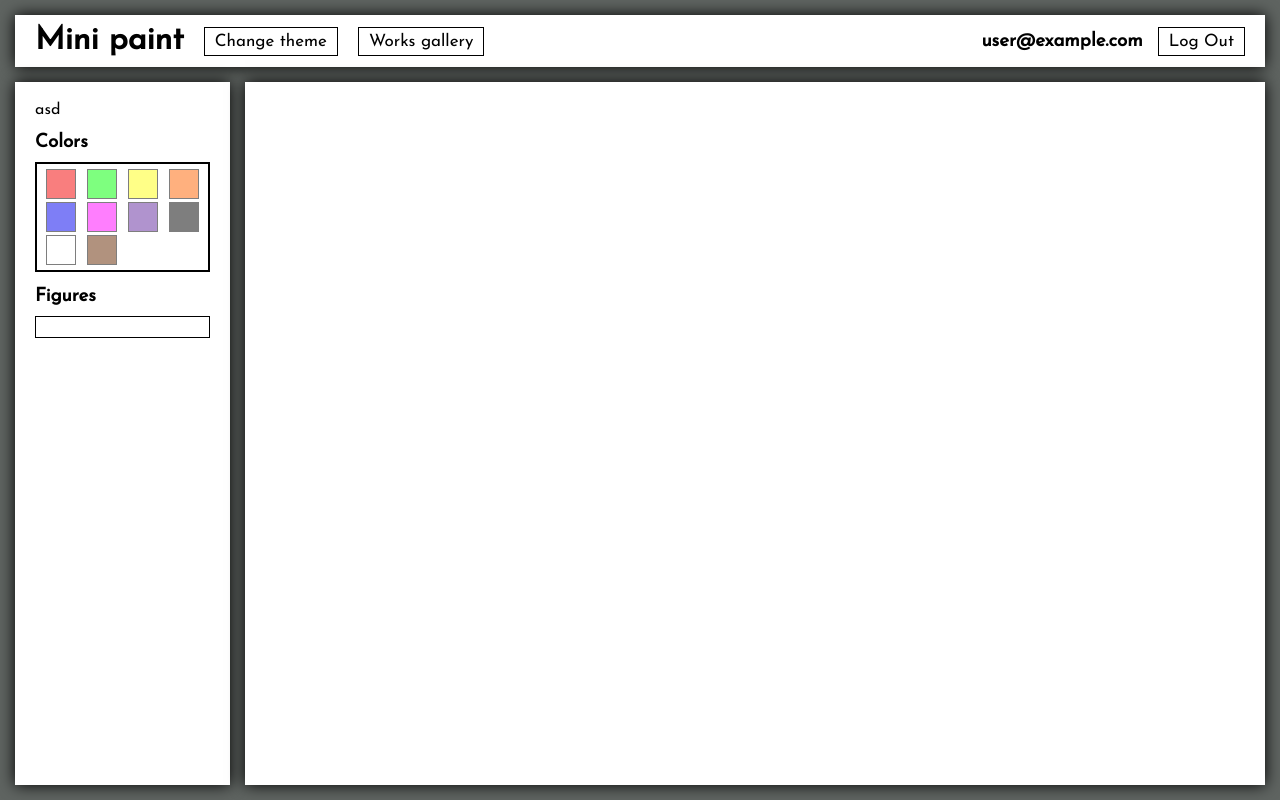
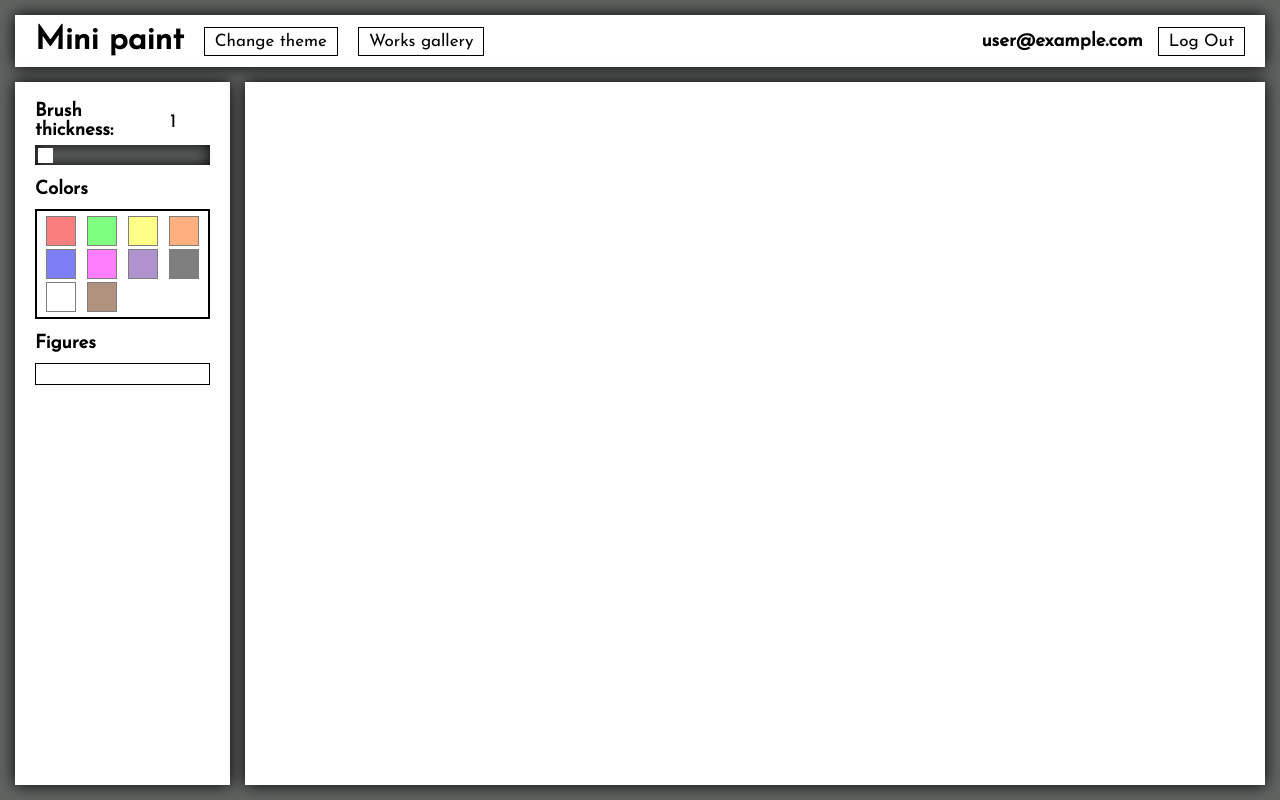
Before and after one commit to kirpichev228/mini-paint, a Vue app in the folder mini-paint/: page / in a window 1280 px wide. Built offline with nearby package versions, Linux system fonts and the light colour scheme; no server answers; sample sign-in values are in the browser's storage.

Commit message:
jst-694 implement brush range

```diff
--- a/mini-paint/src/components/SideBar.vue
+++ b/mini-paint/src/components/SideBar.vue
@@ -1,7 +1,7 @@
 <template>
   <aside>
-    asd
-    <ColorsBar> </ColorsBar>
+    <BrushRange />
+    <ColorsBar />
     <FiguresBar />
   </aside>
 </template>
@@ -9,11 +9,7 @@
 <script setup lang="ts">
 import ColorsBar from '@/components/ColorsBar.vue'
 import FiguresBar from '@/components/FiguresBar.vue'
-// import { useCanvasStore } from '@/stores/canvasStore';
-
-// const canvasStore = useCanvasStore()
-
-// const colors = canvasStore.getColors.value
+import BrushRange from '@/components/UI/BrushRange.vue'
 </script>
 
 <style scoped>
--- a/mini-paint/src/components/ThemeModal.vue
+++ b/mini-paint/src/components/ThemeModal.vue
@@ -52,6 +52,7 @@ const setShadow = (event: Event): void => {
 <style scoped>
 .theme-wrapper {
   position: absolute;
+  z-index: 2;
   top: 9.3%;
   left: 11%;
   width: 200px;
--- /dev/null
+++ b/mini-paint/src/components/UI/BrushRange.vue
@@ -0,0 +1,88 @@
+<template>
+  <div class="brush-wrapper">
+    <h3 class="heading">
+      Brush thickness:
+      <input
+        type="number"
+        min="1"
+        max="10"
+        step="0.1"
+        class="number"
+        :value="brushThickness"
+        @change="setBrushThckness"
+      />
+    </h3>
+    <input
+      type="range"
+      min="1"
+      max="10"
+      step="0.1"
+      class="range"
+      :value="brushThickness"
+      @change="setBrushThckness"
+    />
+  </div>
+</template>
+
+<script setup lang="ts">
+import { useCanvasStore } from '@/stores/canvasStore'
+
+const canvasStore = useCanvasStore()
+
+const brushThickness = canvasStore.getBrushThickness
+
+const setBrushThckness = (event: Event) => {
+  const target = event.target as HTMLInputElement
+  canvasStore.setBrushThikness(target.value)
+}
+</script>
+
+<style scoped>
+.brush-wrapper {
+  width: 100%;
+  display: flex;
+  flex-direction: column;
+  gap: 5px;
+}
+
+.heading {
+  display: flex;
+  align-items: center;
+  gap: 5px;
+}
+
+.number {
+  cursor: pointer;
+  outline: none;
+  border: none;
+  font-size: 19px;
+  width: 40px;
+  padding-top: 2px;
+}
+
+input[type='range'] {
+  appearance: none;
+  -webkit-appearance: none;
+  width: 100%;
+  height: 20px;
+  padding: 0 3px;
+  background: var(--color-background);
+  box-shadow: inset var(--color-shadow);
+  cursor: pointer;
+}
+
+input[type='range']::-webkit-slider-thumb {
+  -webkit-appearance: none;
+  width: 15px;
+  height: 15px;
+  background: var(--color-primary);
+  border-radius: 0;
+}
+
+input[type='range']::-moz-range-thumb {
+  width: 15px;
+  height: 15px;
+  background: var(--color-primary);
+  border-radius: 0;
+}
+</style>
--- a/mini-paint/src/stores/canvasStore.ts
+++ b/mini-paint/src/stores/canvasStore.ts
@@ -15,13 +15,18 @@ export const useCanvasStore = defineStore('canvasStore', () => {
     '#652700'
   ])
   const pickedColor = ref('')
+  const brushThickness = ref('1')
 
   const getColors = computed(() => colors)
   const getPickedColor = computed(() => pickedColor)
+  const getBrushThickness = computed(() => brushThickness)
 
   function setPickedColor(color: string) {
     pickedColor.value = color
   }
+  function setBrushThikness(value: string) {
+    brushThickness.value = value
+  }
 
-  return { getColors, getPickedColor, setPickedColor }
+  return { getColors, getPickedColor, getBrushThickness, setPickedColor, setBrushThikness }
 })
```
